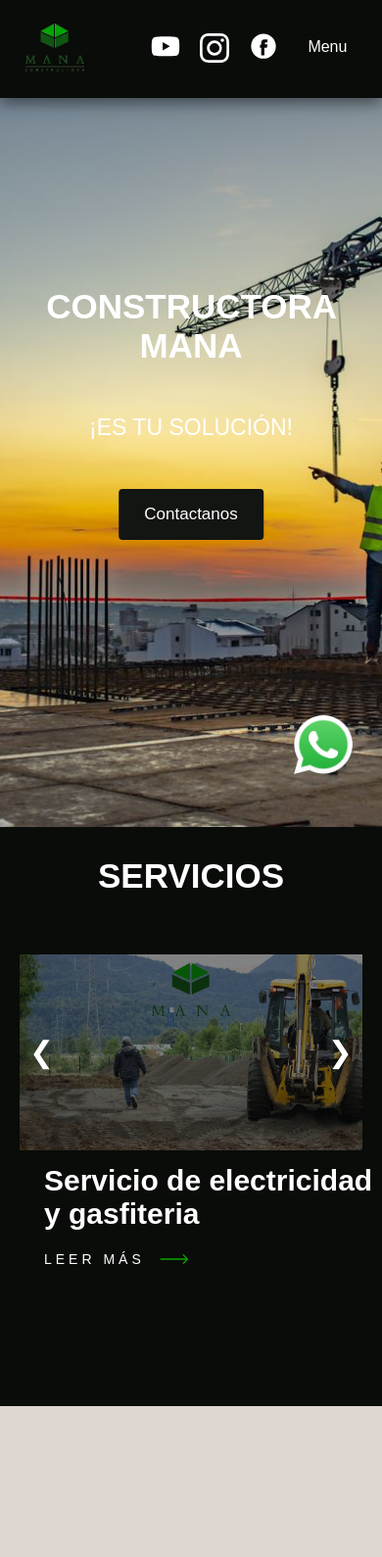
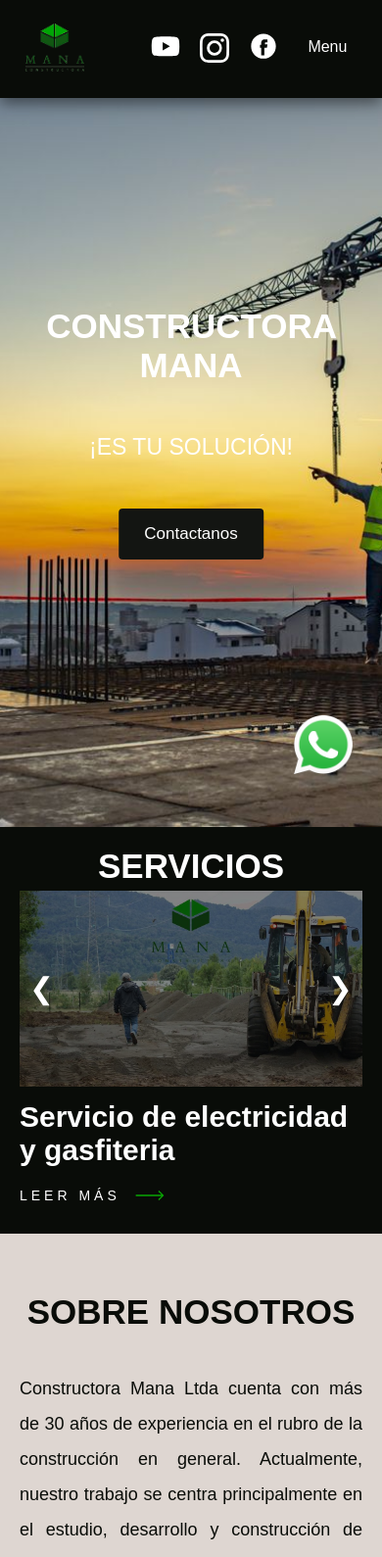
Before and after one commit to Alexis0247/Constructora-Man-, a plain HTML site: page constructora mana/index.html in a window 390 px wide. Shown: the top 1589 px of the page at 98% size. Drawn offline with nearby package versions, Linux system fonts and the light colour scheme.

Commit message:
manito de gato

```diff
--- a/constructora mana/Style/Style-index.css
+++ b/constructora mana/Style/Style-index.css
@@ -10,7 +10,6 @@
     height: 50vh;
     display: flex;
     flex-direction: column;
-    justify-content: center;
     align-items: center;
 
 }
@@ -25,6 +24,7 @@ p {
 
 .title {
     margin-bottom: 40px;
+    margin-top: 40px;
     font-size: 60px;
     font-weight: 600;
     text-transform: uppercase;
@@ -222,7 +222,7 @@ h3 {
 /*APARTADO DEL HEADER*/
 
 .header {
-    height: 150vh !important;
+    height: 150vh;
     background: url(../img/img_fondo.jpg) no-repeat center;
     background-size: cover;
     background-attachment: fixed;
@@ -296,6 +296,8 @@ p {
     height: auto;
     align-items: center;
     /* Centra el contenido verticalmente */
+    overflow: hidden; /* Evita que se genere scroll adicional */
+
 }
 
 .service-content {
@@ -435,7 +437,7 @@ p {
     padding: 0%;
     margin: 0%;
     background: #090C08;
-    height: 100vb !important;
+    height: 100vb;
     align-items: center;
     align-content: center;
 
@@ -444,6 +446,8 @@ p {
 .content-how-we-work {
     display: flex;
     align-items: center;
+    overflow: hidden; /* Evita que se genere scroll adicional */
+
     /* Centra el contenido verticalmente */
 }
 
@@ -494,7 +498,7 @@ p {
 .content-about {
     padding: 100px;
     background: #DED6D1;
-    height: 70vb !important;
+    height: 70vb
 }
 
 .content-about .title {
@@ -615,11 +619,11 @@ footer {
         font-size: 35px;
     }
     .content-service .title{
-        position: absolute;
-        top: 5%;
+    margin-bottom: 5px;
+    margin-top: 0px;
     }
     .header {
-        height: 100vh !important; /* Ajusta la altura en móviles si es necesario */
+        height: 100vh;  /* Ajusta la altura en móviles si es necesario */
         background-size: cover;
         padding: 20px;
         width: auto;
@@ -644,17 +648,18 @@ footer {
         font-size: 30px;
     }
     .content-contact {
-        height: 82vh;
+        height: auto;
     }
     .content-service, .content-about, .content-contact, .how-we-work {
         padding: 20px;
+        height: auto;
     }
     .content-service{
-        height: 70vh;
+        height: auto;
     }
 
     .content-about {
-        height: 100vh !important;
+        height: auto;
     }
     .how-we-work .image-area {
         width: 100%;
@@ -678,7 +683,7 @@ footer {
     }
     .content-carousel {
         bottom: 40px;
-        left: 25px;
+        left: 0px;
     }
     .whatsapp-btn {
         right: 20px;
--- a/constructora mana/Style/Style-nuestro-Trabajo.css
+++ b/constructora mana/Style/Style-nuestro-Trabajo.css
@@ -386,7 +386,7 @@ p {
 .content-contact {
     padding: 38px;
     background: #DED6D1;
-    height: 85vh !important;
+    height: 85vh;
 }
 
 .content-contact p {
@@ -471,7 +471,9 @@ footer {
     .title {
         text-align: center;
         padding-left: 0;
-        font-size: 40px;
+        font-size: 38px;
+        margin-top: 110px;
+        margin-bottom: 20px;
     }
 
     iframe {
@@ -496,6 +498,8 @@ footer {
     .content-contact {
         padding: 20px;
         width: 100%;
+        height: auto;
+        overflow: hidden;
     }
 
     .header-content-about {
@@ -537,4 +541,7 @@ footer {
     .footer-line{
         margin: 15px 0;
     }
+    .content{
+        height: auto;
+    }
 }
--- a/constructora mana/Style/Style-service copy.css
+++ b/constructora mana/Style/Style-service copy.css
@@ -143,26 +143,6 @@ p {
 
 .dropdown:hover .dropbtn {
     background-color: #09A603;
-}
-
-.call-us {
-    display: flex;
-    justify-content: center;
-    align-items: center;
-    margin-right: 100px;
-}
-
-.call-text {
-    margin-right: 10px;
-    color: #DED6D1;
-    padding-right: 10px;
-    border-right: 3px solid #DED6D1;
-    font-size: 25px;
-}
-
-.phone-number {
-    font-size: 25px;
-    color: #DED6D1;
 }
 
 .card {
@@ -348,14 +328,17 @@ footer {
 
 @media screen and (max-width: 768px) {
     p {
-        padding: 10px;
         text-align: justify;
     }
     .logo img {
         width: 80px;
     }
     .title {
+        text-align: center;
+        padding-left: 0;
         font-size: 28px;
+        margin-top: 110px;
+        margin-bottom: 20px;
     }
     iframe {
         width: 100%;
@@ -371,6 +354,7 @@ footer {
     .content-contact .title {
         text-align: center;
         font-size: 30px;
+        margin: 30px;
     }
     .header-content {
         width: 90%;
@@ -435,6 +419,12 @@ footer {
         margin: 15px 0;
     }
     .content-contact {
-    height: 90vh;
+    height: auto;
+    }
+    .header-about {
+        height: 40vh;
+    }
+    .principal{
+        color: #090C08;
     }
 }
--- a/constructora mana/Style/Style-sobre-Nosotros.css
+++ b/constructora mana/Style/Style-sobre-Nosotros.css
@@ -21,7 +21,7 @@ body {
 }
 
 .content {
-    height: 50vh;
+    height: 40vh;
     display: flex;
     flex-direction: column;
     justify-content: center;
@@ -37,13 +37,14 @@ p {
 }
 
 .title {
-    margin-bottom: 40px;
     font-size: 60px;
     font-weight: 600;
+    position: relative;
+    top: 15%;
     text-transform: uppercase;
-    color: white;
-    width: 100%; /* Asegura que el título ocupe todo el ancho del contenedor */
-    text-align: center; /* Centra el título */
+    color: #090C08;
+    width: 100%;
+    text-align: center;
 }
 
 .header {
@@ -60,7 +61,7 @@ p {
     background: #090C08;
     position: fixed;
     width: 100%;
-    z-index: 100;
+    z-index: 1;
     box-shadow: 0 5px 15px rgba(0, 0, 0, 0.50);
 }
 
@@ -218,7 +219,7 @@ p {
 .content-about-more {
     padding: 100px 200px;
     background: #090C08;
-    height: auto !important;
+    height: auto;
 }
 
 .content-about-more p {
@@ -242,7 +243,7 @@ p {
 .content-contact {
     padding: 100px;
     background: #DED6D1;
-    height: 86vh !important;
+    height: 86vh;
     text-align: center;
 }
 
@@ -338,6 +339,8 @@ footer {
         text-align: center;
         padding-left: 0;
         font-size: 35px;
+        margin-top: 110px;
+        margin-bottom: 20px;
     }
 
     iframe {
@@ -364,10 +367,12 @@ footer {
 
     .content-contact {
         padding: 0px;
+        height: auto;
     }
 
     .content-contact .title {
         font-size: 30px;
+        margin-top: 20px;
     }
 
     .header-about .header-content-about h2 {
@@ -376,7 +381,7 @@ footer {
         top: 22%;
     }
     .content{
-        height: 30vh;
+        height: auto;
     }
     @keyframes slideIn {
         from {
--- a/constructora mana/index.html
+++ b/constructora mana/index.html
@@ -78,7 +78,9 @@
     </header>
 
     <section class="content content-service">
-        <h2 class="title">Servicios</h2>
+        <div class="title">
+            <h2 >Servicios</h2>
+        </div>
         <div id="carousel" class="carousel">
             <div class="carousel-inner">
                 <div class="carousel-item active">
```
Also changed, not shown: constructora mana/Nuestro-Trabajo.html (+0 -2 lines), constructora mana/Sobre-Nosotros.html (+0 -2 lines), constructora mana/servicio-responsive.html (+0 -2 lines).
